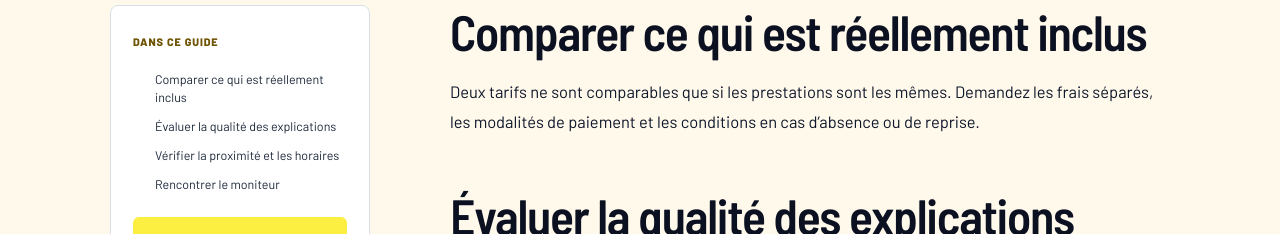
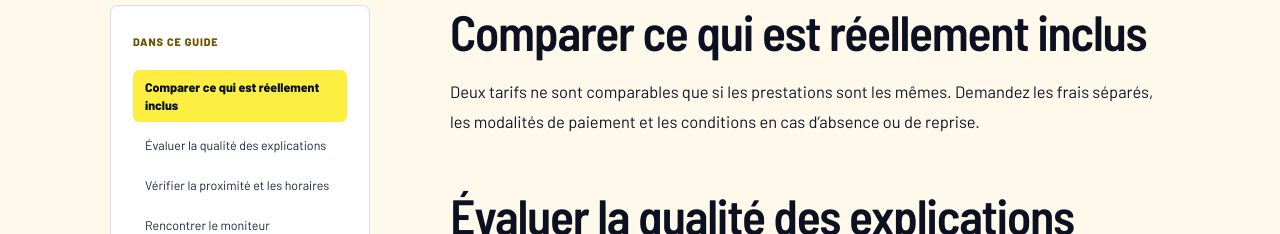
Before and after one commit to manuelCan-Do-IT/auto-ecole-ya-ngone, a Next.js app: page /conseils/choisir-auto-ecole-ouakam in a window 1280 px wide. Shown: the part 718-952 px from the top of the page. Built offline with nearby package versions, Linux system fonts and the light colour scheme; no server answers.

Commit message:
fix: suppression du border-left et ajout de la regle anti-slop au design system

```diff
--- /dev/null
+++ b/app/components/ArticleTableOfContents.tsx
@@ -0,0 +1,74 @@
+"use client";
+
+import { useEffect, useState } from "react";
+import Link from "next/link";
+import { ArrowRight } from "lucide-react";
+
+export function ArticleTableOfContents({
+  sections,
+}: {
+  sections: readonly { heading: string }[];
+}) {
+  const [activeId, setActiveId] = useState<string>("");
+
+  const formattedSections = sections.map((section) => ({
+    heading: section.heading,
+    id: section.heading.toLocaleLowerCase("fr").replace(/[^a-z0-9]+/g, "-"),
+  }));
+
+  useEffect(() => {
+    const observer = new IntersectionObserver(
+      (entries) => {
+        entries.forEach((entry) => {
+          if (entry.isIntersecting) {
+            setActiveId(entry.target.id);
+          }
+        });
+      },
+      {
+        rootMargin: "-10% 0px -60% 0px",
+        threshold: 0,
+      }
+    );
+
+    formattedSections.forEach(({ id }) => {
+      const el = document.getElementById(id);
+      if (el) observer.observe(el);
+    });
+
+    return () => observer.disconnect();
+  }, []);
+
+  return (
+    <aside className="article-aside">
+      <span>Dans ce guide</span>
+      <ol>
+        {formattedSections.map(({ heading, id }) => {
+          const isActive = activeId === id;
+          return (
+            <li key={id} className={isActive ? "is-active" : ""}>
+              <a
+                href={`#${id}`}
+                className={isActive ? "is-active" : ""}
+                onClick={(e) => {
+                  e.preventDefault();
+                  const targetEl = document.getElementById(id);
+                  if (targetEl) {
+                    targetEl.scrollIntoView({ behavior: "smooth" });
+                    setActiveId(id);
+                    history.pushState(null, "", `#${id}`);
+                  }
+                }}
+              >
+                {heading}
+              </a>
+            </li>
+          );
+        })}
+      </ol>
+      <Link className="button button-primary" href="/#preinscription">
+        Poser une question <ArrowRight aria-hidden="true" />
+      </Link>
+    </aside>
+  );
+}
--- a/app/conseils/[slug]/page.tsx
+++ b/app/conseils/[slug]/page.tsx
@@ -3,6 +3,7 @@ import Link from "next/link";
 import { ArrowRight } from "lucide-react";
 import { notFound } from "next/navigation";
 import { ArticleCard } from "../../components/ArticleCard";
+import { ArticleTableOfContents } from "../../components/ArticleTableOfContents";
 import { EditorialFooter, EditorialHeader } from "../../components/EditorialChrome";
 import { editorialArticles, getArticle } from "../../editorial-content";
 import { siteUrl } from "../../site-url";
@@ -71,11 +72,7 @@ export default async function ArticlePage({ params }: ArticlePageProps) {
           </div>
         </header>
         <div className="container article-layout">
-          <aside className="article-aside">
-            <span>Dans ce guide</span>
-            <ol>{article.sections.map((section) => <li key={section.heading}><a href={`#${section.heading.toLocaleLowerCase("fr").replace(/[^a-z0-9]+/g, "-")}`}>{section.heading}</a></li>)}</ol>
-            <Link className="button button-primary" href="/#preinscription">Poser une question <ArrowRight aria-hidden="true" /></Link>
-          </aside>
+          <ArticleTableOfContents sections={article.sections} />
           <div className="article-body">
             {article.sections.map((section) => {
               const id = section.heading.toLocaleLowerCase("fr").replace(/[^a-z0-9]+/g, "-");
--- a/app/globals.css
+++ b/app/globals.css
@@ -409,8 +409,10 @@ footer { padding: 0 0 24px; color: white; background: var(--navy-deep); }
 .article-layout { display: grid; grid-template-columns: 260px minmax(0, 720px); justify-content: center; gap: 80px; padding-top: 56px; padding-bottom: 110px; }
 .article-aside { position: sticky; top: 25px; align-self: start; padding: 22px; background: white; border: 1px solid var(--line); border-radius: var(--radius-surface); }
 .article-aside > span { color: var(--yellow-link); font-size: .68rem; font-weight: 850; letter-spacing: .08em; text-transform: uppercase; }
-.article-aside ol { display: grid; gap: 11px; margin: 18px 0 24px; padding-left: 22px; color: var(--ink-muted); font-size: .78rem; line-height: 1.45; }
-.article-aside a:not(.button):hover { color: var(--navy); }
+.article-aside ol { display: grid; gap: 6px; margin: 18px 0 24px; padding-left: 0; list-style: none; color: var(--ink-muted); font-size: .78rem; line-height: 1.45; }
+.article-aside li a { display: block; padding: 8px 12px; color: var(--ink-muted); border-radius: var(--radius-control); transition: all var(--motion-base) ease; text-decoration: none; }
+.article-aside li a:hover { color: var(--navy); background: var(--cream); }
+.article-aside li.is-active a, .article-aside li a.is-active { color: var(--navy); background: var(--yellow); font-weight: 750; }
 .article-aside .button { width: 100%; min-height: 46px; padding: 0 12px; font-size: .76rem; }
 .article-body > section { scroll-margin-top: 20px; margin-bottom: 52px; }
 .article-body h2 { margin-bottom: 20px; font-size: clamp(2rem, 4vw, 3.1rem); }
```
Also changed, not shown: 2 other files (tests, documents, lock files or other folders).
